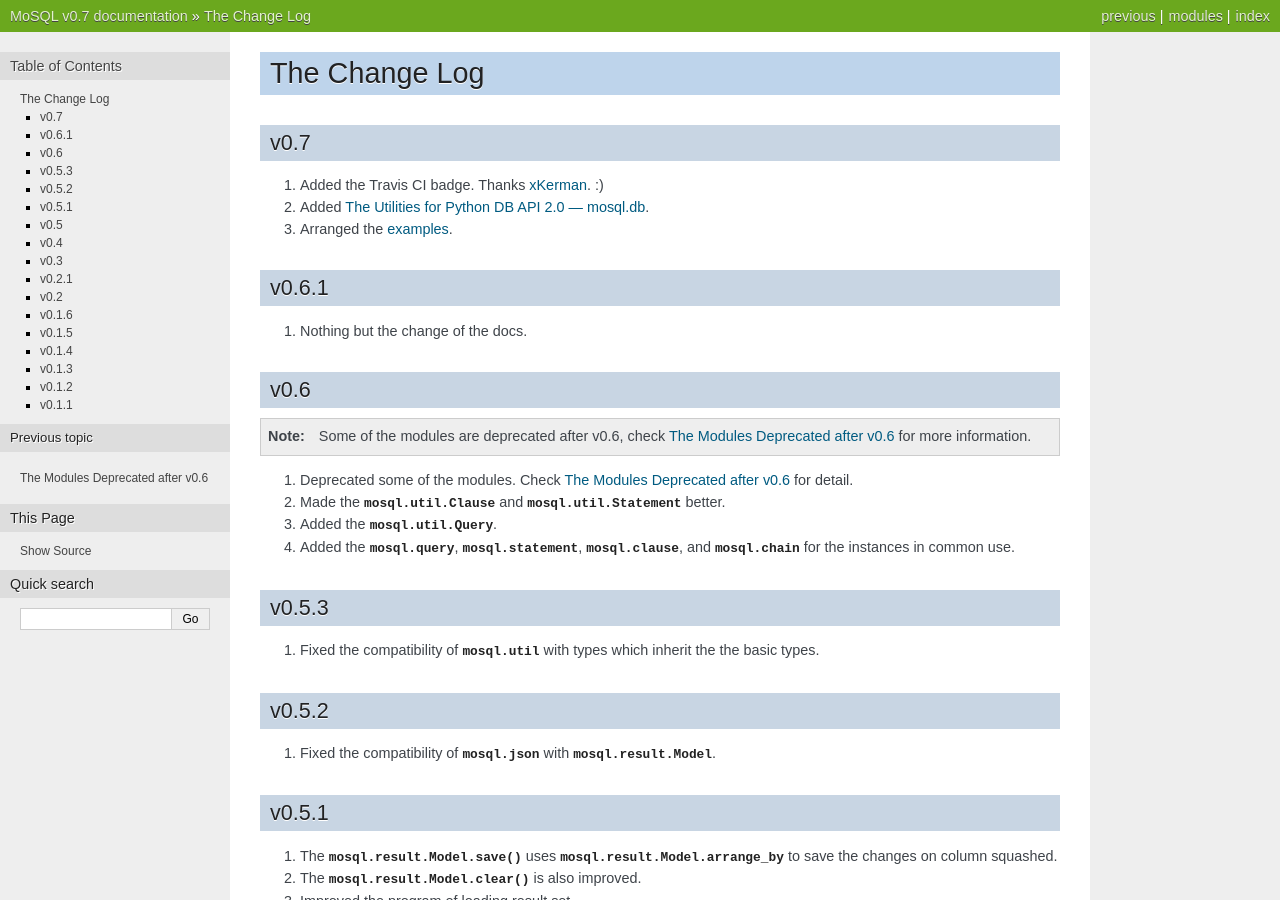
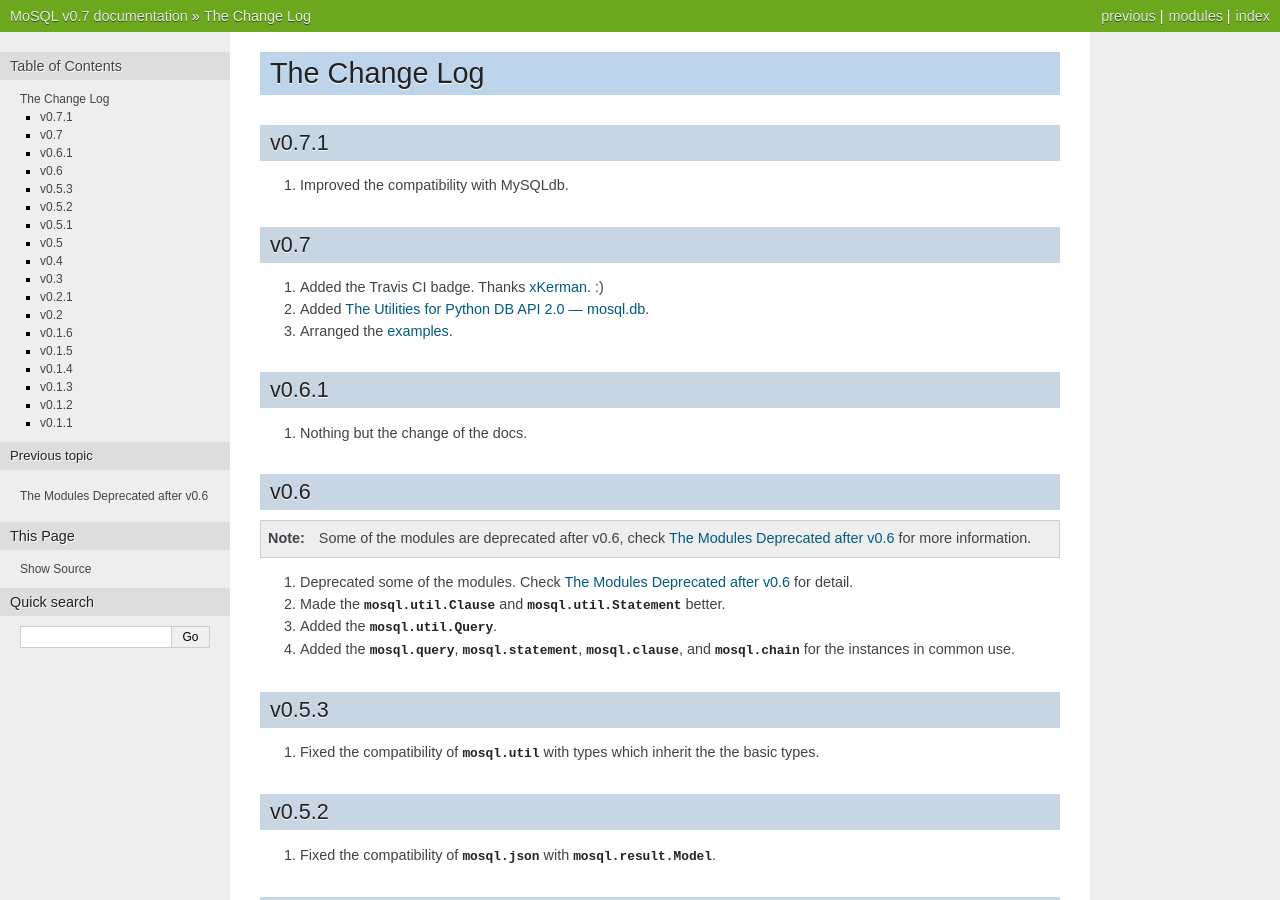
Before and after one commit to moskytw/mosql, a Sphinx documentation site: the page built from docs/changes.rst, in a window 1280 px wide and 900 px high. Built offline with Sphinx 7.4.7, drawn with Linux system fonts in a browser that asks for light colours.

Commit message:
added change log for v0.7.1

```diff
--- a/docs/changes.rst
+++ b/docs/changes.rst
@@ -1,5 +1,10 @@
 The Change Log
 ==============
+
+v0.7.1
+------
+
+1. Improved the compatibility with MySQLdb.
 
 v0.7
 ----
```
